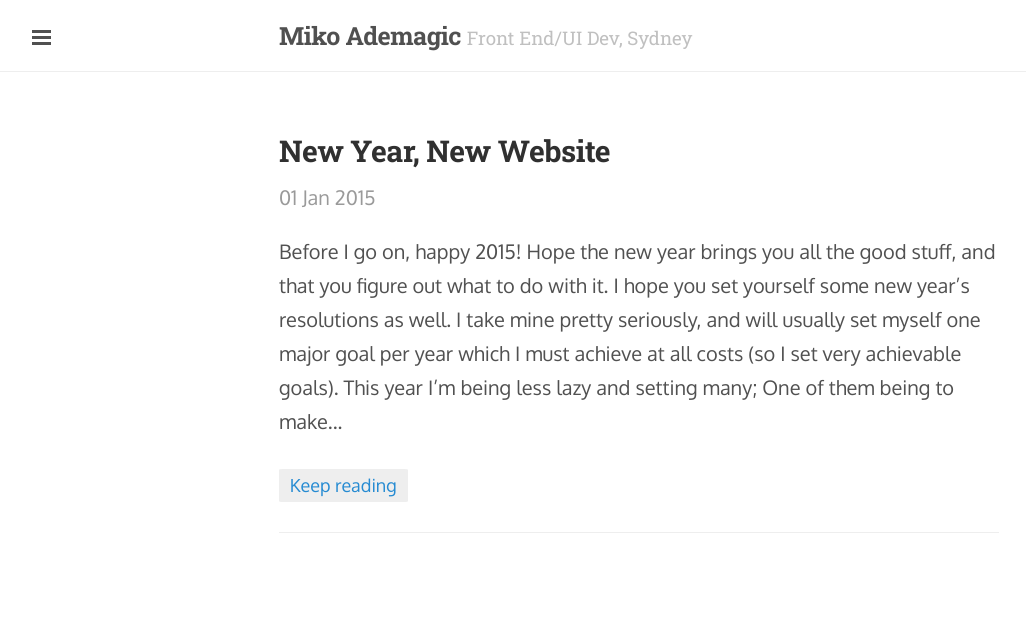
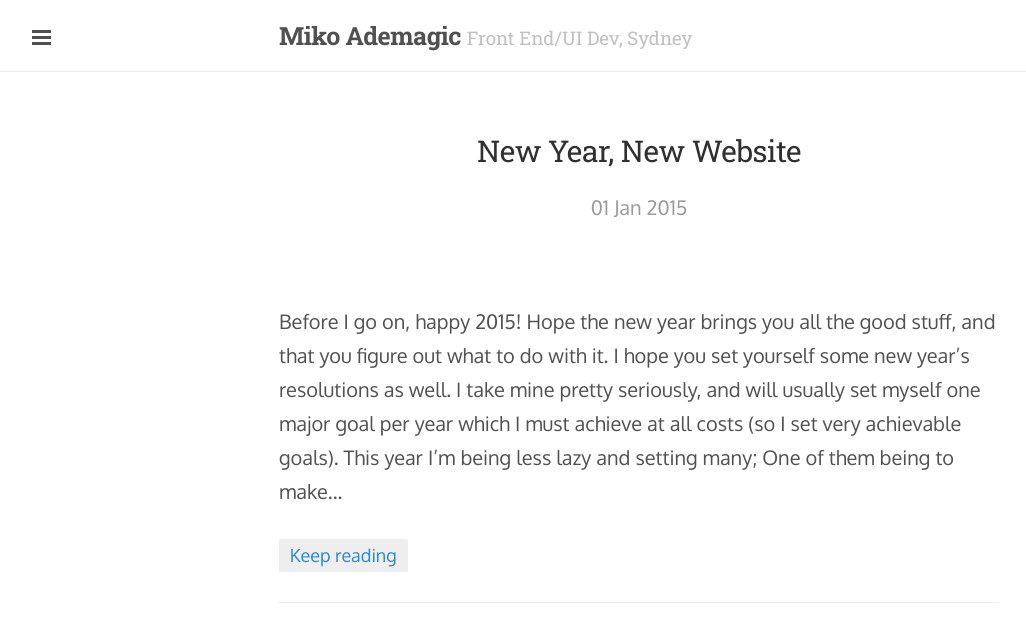
Before and after one commit to ademagic/ademagic.github.io, a Jekyll site: the page built from blog.html, in a window 1280 px wide. Shown: the top 642 px of the page, without its empty margins (1-1027 px from the left). Built offline with Jekyll 4.4.1, drawn with Linux system fonts in a browser that asks for light colours; Markdown is read by kramdown in place of the engine named in the settings.

Commit message:
Typographic updates

```diff
--- a/public/css/mods.css
+++ b/public/css/mods.css
@@ -54,10 +54,16 @@ h1, h2, h3, h4, h5, h6 {
   color: #555;
 }
 
-h1, h2 {
+h1 {
   font-weight: 600;
   margin: 2rem 0 1rem;
 }
+
+h2 {
+  font-weight: 400;
+  margin: 3rem 0 1rem;
+}
+
 
 p {
   margin-bottom: 1.5rem;
@@ -106,6 +112,16 @@ p {
  * Content
  */
 
+ .post-title {
+  margin: 2em 0 0.5em;
+  text-align: center;
+ }
+
+ .post-date {
+  margin: 1em 0 4em;
+  text-align: center;
+ }
+
  .post-summary {
   border-bottom: 1px solid #eee;
  }
```
